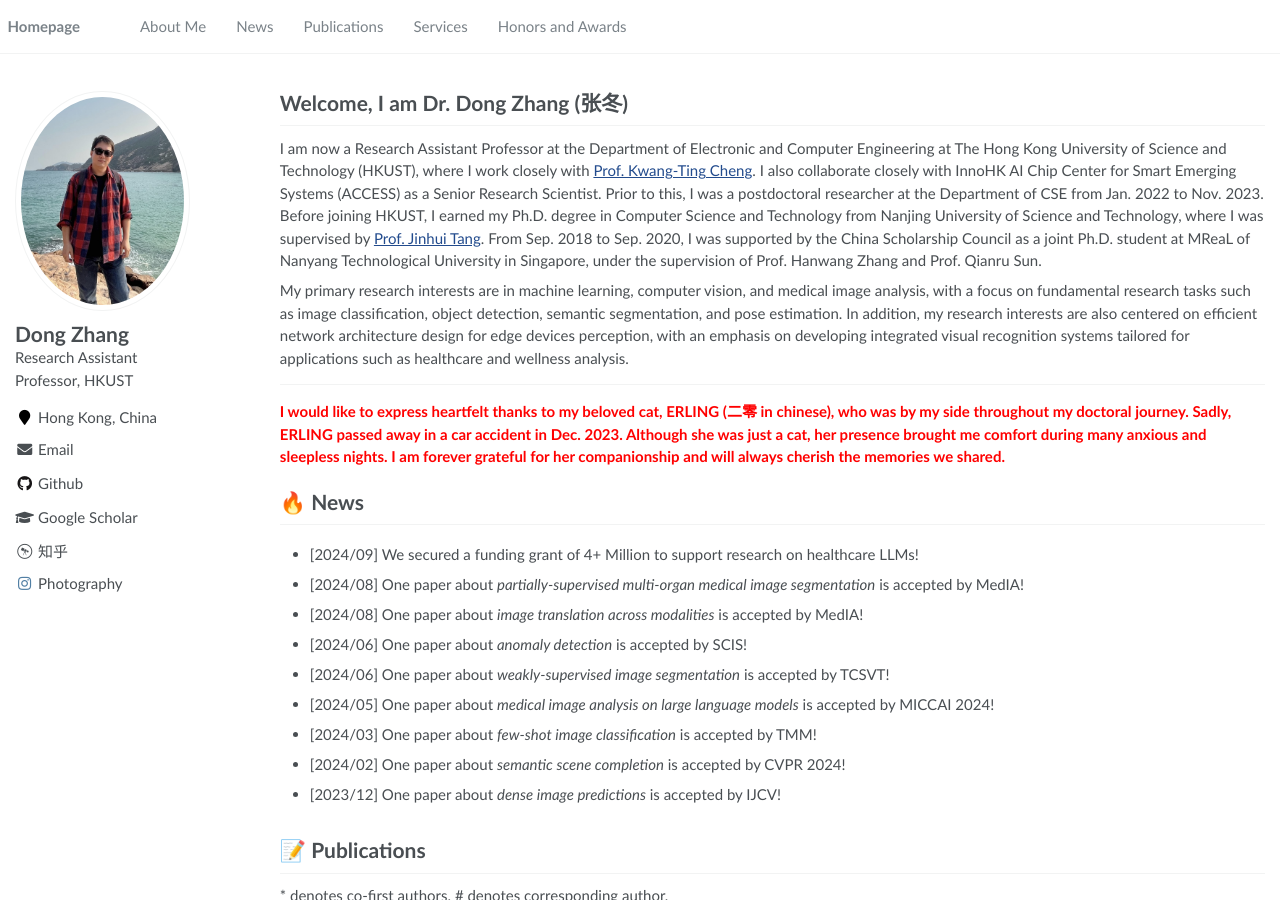
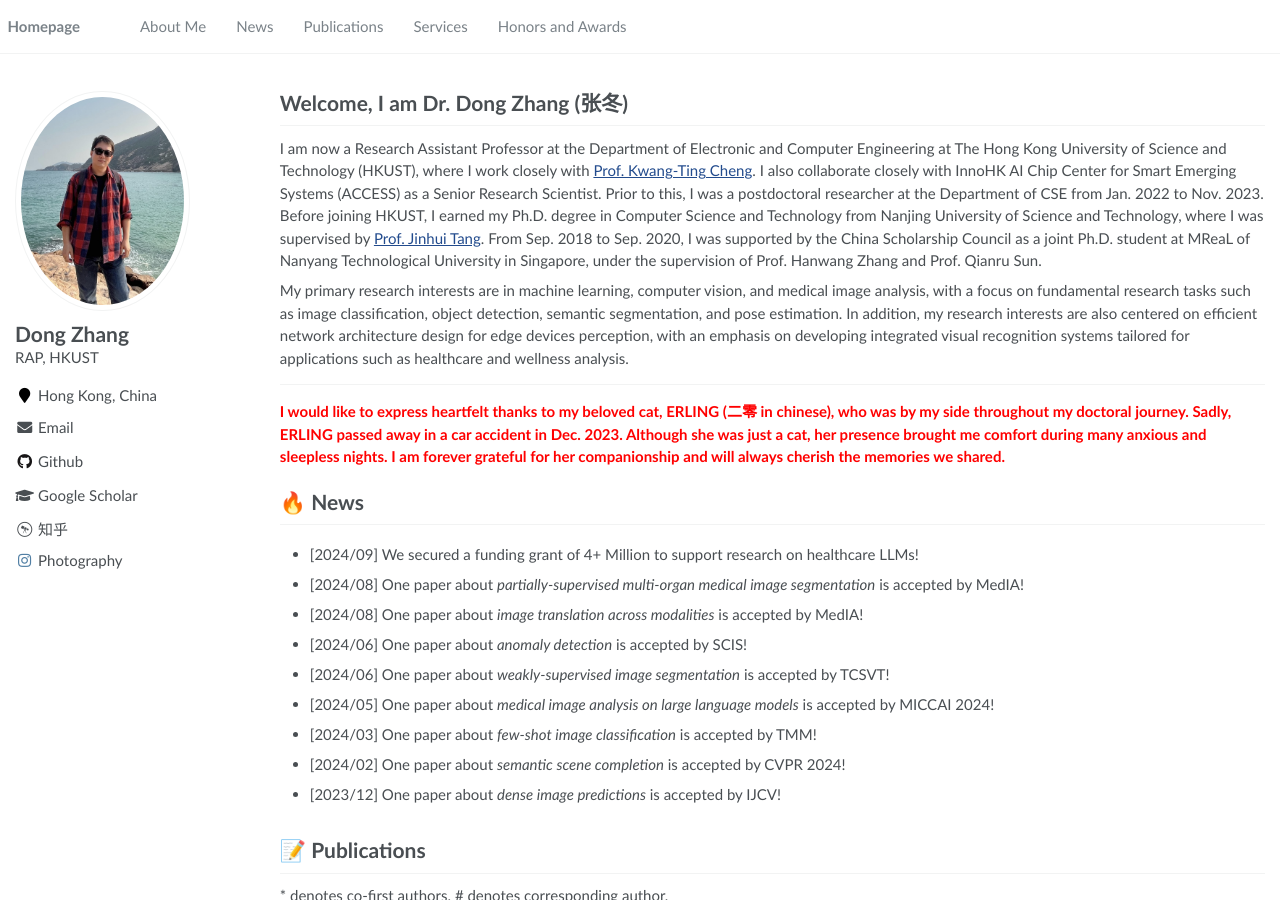
Before and after one commit to ZHANGDONG-NJUST/zhangdong-njust.github.io, a Jekyll site: the page built from _pages/about.md, in a window 1280 px wide and 900 px high. Built offline with Jekyll 4.4.1, drawn with Linux system fonts in a browser that asks for light colours.

Commit message:
Update _config.yml

```diff
--- a/_config.yml
+++ b/_config.yml
@@ -7,7 +7,7 @@
 
 # Site Settings
 title                    : "Dong Zhang"
-description              : "Research Assistant Professor, HKUST"
+description              : "RAP, HKUST"
 repository               : "sqsssq/sqsssq.github.io"
 google_scholar_stats_use_cdn : true
 
```
